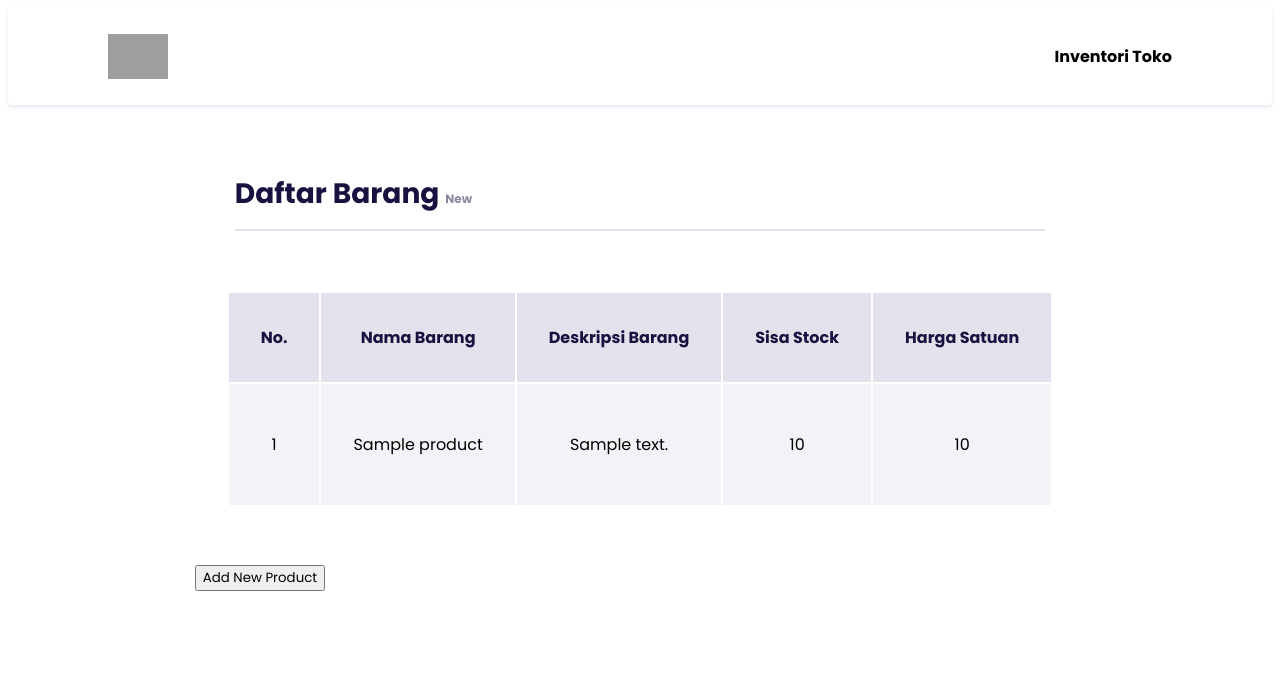
After one commit to muhammadfawwazarshadsaid/task2_inventori, a Django app: page / in a window 1280 px wide. The commit adds this page. Shown: the top 678 px of the page. Run offline with Django 4.2, Linux system fonts and the light colour scheme; tables that the repository leaves empty hold one stand-in row (values such as "Sample post"); grey boxes are pictures that could not be loaded.

Commit message:
udah berhasil tapi belum dirapiin interfacenya

```diff
--- a/main/models.py
+++ b/main/models.py
@@ -1,7 +1,8 @@
 from django.db import models
 
 class Product(models.Model):
+    no = models.AutoField(primary_key=True)
     name = models.CharField(max_length=255)
     description = models.TextField()
-    price = models.IntegerField()
-    amount = models.IntegerField()
+    price = models.PositiveIntegerField()
+    amount = models.PositiveIntegerField()
--- /dev/null
+++ b/main/templates/base.html
@@ -0,0 +1,113 @@
+{% load static %}
+<!DOCTYPE html>
+<html lang="en">
+<head>
+    <meta charset="UTF-8">
+    <meta name="viewport" content="width=device-width, initial-scale=1.0">
+    <link rel="stylesheet" href="./style.css"><link rel="preconnect" href="https://fonts.googleapis.com">
+    <link rel="preconnect" href="https://fonts.gstatic.com" crossorigin>
+    <link href="https://fonts.googleapis.com/css2?family=Poppins:wght@300;400;500;600;700;900&display=swap" rel="stylesheet">
+    <style>
+
+    @media (min-width: 700px) {
+
+    *{
+        box-sizing: border-box;
+        font-family: 'Poppins';
+    }
+
+    .container{
+        justify-content: center;
+        display: flex;
+    }
+
+    a{
+        text-decoration: none;
+        color: black;
+        text-decoration: aqua;
+    }
+
+    nav{
+        position: sticky;
+        background-color: white;
+        margin: 0,auto;
+        padding: 20px;
+        justify-content: space-between;
+        box-shadow: 0 2px 4px 0 rgb(229, 228, 240);
+        border-radius: 0 0 4px 4px;
+    }
+
+    .brand{
+        justify-content: space-between;
+        display: flex;
+        align-items: center;
+        margin-inline: 80px;
+    }
+
+    img{
+        width: 60px;
+    }
+    p.inventory-toko{
+        font-weight: bold;
+        font-size: 16px;
+    }
+
+    .header-category{
+        margin-left: 40px;
+        margin-right: 40px;
+        font-weight: 900px;
+        font-size: 24px;
+        color: rgb(23, 18, 63);
+    }
+
+    span{
+        font-size: 12px;
+        justify-content: center;
+        align-items: center;
+        color: rgb(138, 136, 160);
+    }
+
+    hr{
+        border: 1px solid rgb(227, 226, 236);
+    }
+
+    .table-category{
+        margin: 0,auto;
+    }
+
+    table, th, td{
+        padding: 2rem;
+    }
+
+    th{
+        color: rgb(23, 18, 63);
+        background-color: rgb(227, 226, 236);
+    }
+    td{
+        background-color: rgb(243, 243, 247);
+    }
+
+    .category{
+        margin-top: 40px;
+        margin-bottom: 80px;
+        margin-inline: 80px;
+    }
+
+
+    p{
+        justify-content: center;
+        display: flex;
+    }
+}
+
+    </style>
+    <title>Inventory</title>
+        {% block meta %}
+        {% endblock meta %}
+    </head>
+
+    <body>
+        {% block content %}
+        {% endblock content %}
+    </body>
+</html>
--- a/main/templates/main.html
+++ b/main/templates/main.html
@@ -1,108 +1,7 @@
-<!DOCTYPE html>
-<html lang="en">
-<head>
-    <meta charset="UTF-8">
-    <meta name="viewport" content="width=device-width, initial-scale=1.0">
-    <link rel="stylesheet" href="./style.css"><link rel="preconnect" href="https://fonts.googleapis.com">
-    <link rel="preconnect" href="https://fonts.gstatic.com" crossorigin>
-    <link href="https://fonts.googleapis.com/css2?family=Poppins:wght@300;400;500;600;700;900&display=swap" rel="stylesheet">
-    <style>
 
-    @media (min-width: 700px) {
+{% extends 'base.html' %}
 
-    *{
-        box-sizing: border-box;
-        font-family: 'Poppins';
-    }
-
-    .container{
-        justify-content: center;
-        display: flex;
-    }
-
-    a{
-        text-decoration: none;
-        color: black;
-        text-decoration: aqua;
-    }
-
-    nav{
-        position: sticky;
-        background-color: white;
-        margin: 0,auto;
-        padding: 20px;
-        justify-content: space-between;
-        box-shadow: 0 2px 4px 0 rgb(229, 228, 240);
-        border-radius: 0 0 4px 4px;
-    }
-
-    .brand{
-        justify-content: space-between;
-        display: flex;
-        align-items: center;
-        margin-inline: 80px;
-    }
-
-    img{
-        width: 60px;
-    }
-    p.inventory-toko{
-        font-weight: bold;
-        font-size: 16px;
-    }
-
-    .header-category{
-        margin-left: 40px;
-        margin-right: 40px;
-        font-weight: 900px;
-        font-size: 24px;
-        color: rgb(23, 18, 63);
-    }
-
-    span{
-        font-size: 12px;
-        justify-content: center;
-        align-items: center;
-        color: rgb(138, 136, 160);
-    }
-
-    hr{
-        border: 1px solid rgb(227, 226, 236);
-    }
-
-    .table-category{
-        margin: 0,auto;
-    }
-
-    table, th, td{
-        padding: 2rem;
-    }
-
-    th{
-        color: rgb(23, 18, 63);
-        background-color: rgb(227, 226, 236);
-    }
-    td{
-        background-color: rgb(243, 243, 247);
-    }
-
-    .category{
-        margin-top: 40px;
-        margin-bottom: 80px;
-        margin-inline: 80px;
-    }
-
-
-    p{
-        justify-content: center;
-        display: flex;
-    }
-}
-
-    </style>
-    <title>Inventory</title>
-</head>
-<body>
+{% block content %}
     <nav>
         <div class="brand"><img class= "brand-logo" src="https://clipground.com/images/pet-shop-logo-clipart-5.jpg" alt="Logo Petshop">
         <div class="menu">
@@ -126,7 +25,7 @@
                         <th>Sisa Stock</th>
                         <th>Harga Satuan</th>
                     </tr>
-                    {% for item in items %}
+                    {% for item in products %}
                     <tr>
                         <td><p>{{ item.no }}</p></td>
                         <td><p>{{ item.name }}</p></td>
@@ -136,8 +35,14 @@
                     </tr>
                     {% endfor %}
                 </table>
+                <br />
+
+                <a href="{% url 'main:create_product' %}">
+                    <button>
+                        Add New Product
+                    </button>
+                </a>
             </div>
         </div>
     </div>
-</body>
-</html>
+{% endblock content %}
--- a/main/urls.py
+++ b/main/urls.py
@@ -1,8 +1,14 @@
 from django.urls import path
-from main.views import show_main
+from main.views import show_main, create_product, show_xml, show_json, show_xml_by_id, show_json_by_id
+
 
 app_name = 'main'
 
 urlpatterns = [
     path('', show_main, name='show_main'),
+    path('create-product', create_product, name='create_product'),
+    path('xml/', show_xml, name='show_xml'),
+    path('json/', show_json, name='show_json'),
+    path('xml/<int:id>/', show_xml_by_id, name='show_xml_by_id'),
+    path('json/<int:id>/', show_json_by_id, name='show_json_by_id'),
 ]
--- a/main/views.py
+++ b/main/views.py
@@ -1,29 +1,42 @@
 from django.shortcuts import render
+from django.http import HttpResponseRedirect
+from main.forms import ProductForm
+from django.urls import reverse
+from main.models import Product
+from django.http import HttpResponse
+from django.core import serializers
 
 def show_main(request):
-    context = [
-        {
-            'no': 1,
-            'name': 'Kandang Kucing',
-            'description': "Kandang kucing dengan anti karat dan anti bau",
-            'amount': 5,
-            'price': 74000,
-        },
-        {
-            'no': 2,
-            'name': 'Pasir 200g',
-            'description': "Pasir putih anti lengket",
-            'amount': 91,
-            'price': 10000,
-        },
-        {
-            'no': 3,
-            'name': 'Royal Candi 1kg',
-            'description': "Makanan kucing berkualitas premium",
-            'amount': 241,
-            'price': 240000,
-        },
+    products = Product.objects.all()
+    context = {'products': products}
         # Add more dictionaries as needed
-    ]
 
-    return render(request, "main.html", {'items': context})
+
+    return render(request, "main.html", context)
+
+
+def create_product(request):
+    form = ProductForm(request.POST or None)
+
+    if form.is_valid() and request.method == "POST":
+        form.save()
+        return HttpResponseRedirect(reverse('main:show_main'))
+
+    context = {'form': form}
+    return render(request, "create_product.html", context)
+
+def show_xml(request):
+    data = Product.objects.all()
+    return HttpResponse(serializers.serialize("xml", data), content_type="application/xml")
+
+def show_json(request):
+    data = Product.objects.all()
+    return HttpResponse(serializers.serialize("json", data), content_type="application/json")
+
+def show_xml_by_id(request, id):
+    data = Product.objects.filter(pk=id)
+    return HttpResponse(serializers.serialize("xml", data), content_type="application/xml")
+
+def show_json_by_id(request, id):
+    data = Product.objects.filter(pk=id)
+    return HttpResponse(serializers.serialize("json", data), content_type="application/json")
--- a/task2_inventory/settings.py
+++ b/task2_inventory/settings.py
@@ -55,7 +55,7 @@ ROOT_URLCONF = 'task2_inventory.urls'
 TEMPLATES = [
     {
         'BACKEND': 'django.template.backends.django.DjangoTemplates',
-        'DIRS': [],
+        'DIRS': [BASE_DIR / 'templates'],
         'APP_DIRS': True,
         'OPTIONS': {
             'context_processors': [
--- a/task2_inventory/urls.py
+++ b/task2_inventory/urls.py
@@ -18,6 +18,6 @@ from django.contrib import admin
 from django.urls import path, include
 
 urlpatterns = [
+    path('', include('main.urls')),
     path('admin/', admin.site.urls),
-    path('main/', include('main.urls')),
 ]
```
Also changed, not shown: main/forms.py (added, +7 -0 lines), main/templates/create_product.html (added, +19 -0 lines), main/templates/head.html (added, +102 -0 lines), main/migrations/0002_remove_product_date_added_remove_product_id_and_more.py (added).
